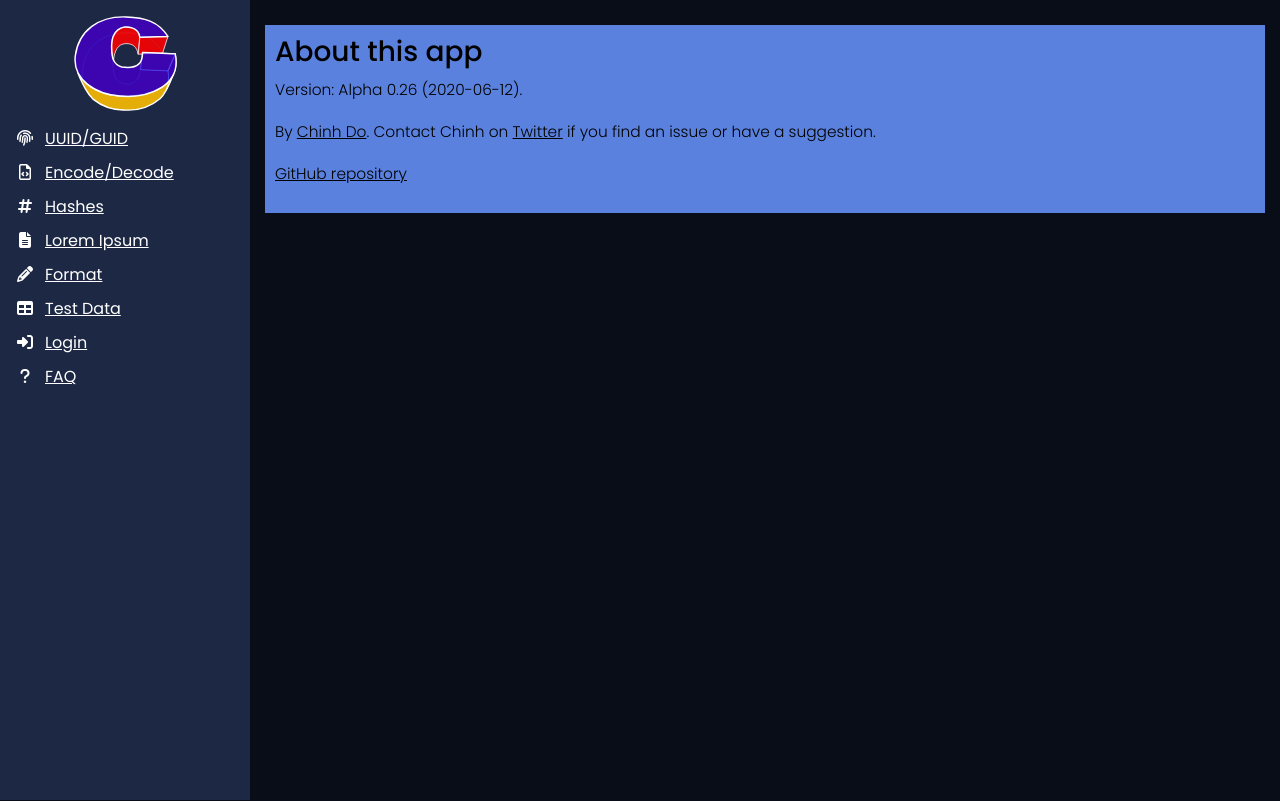
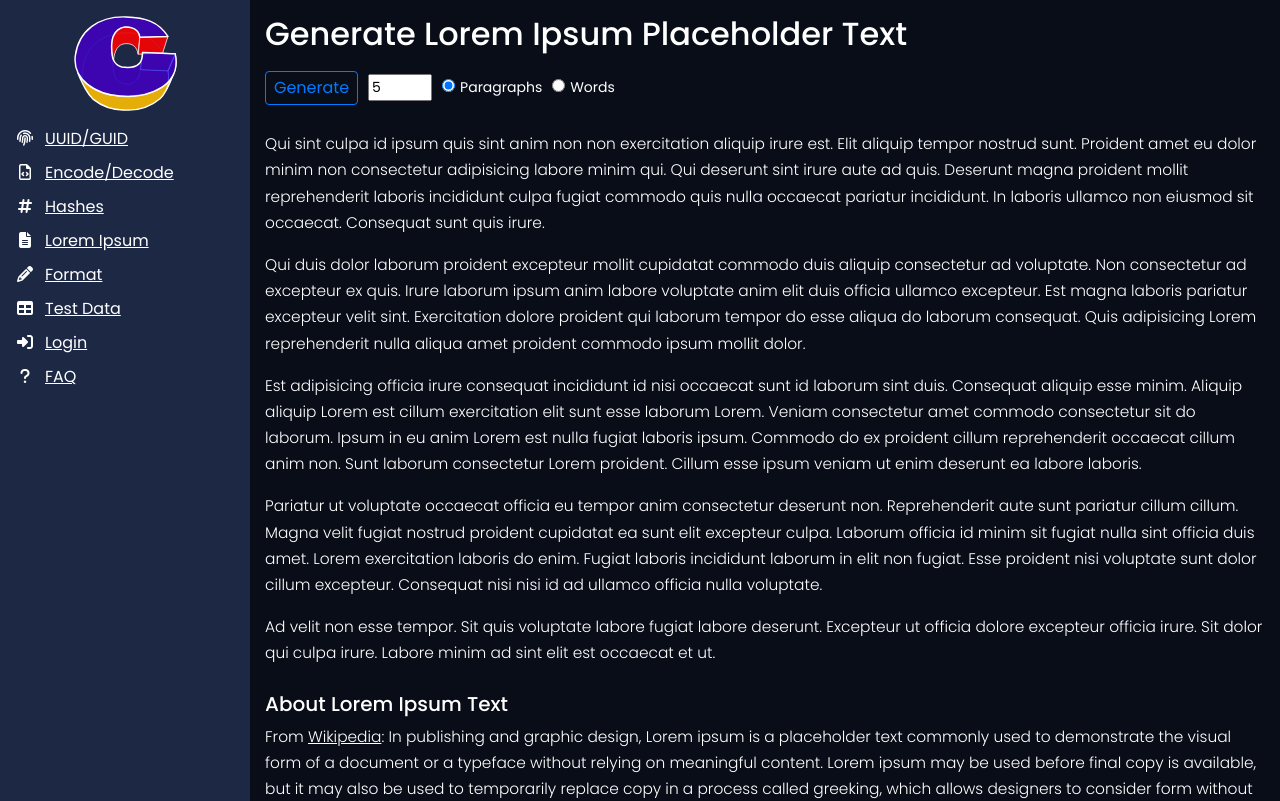
Before and after one commit to chinhdo/programmers-toolbox, a React (Create React App) app: page /lorem-ipsum in a window 1280 px wide. Shown: the top 801 px of the page. Built offline with nearby package versions, Linux system fonts and the light colour scheme; no server answers.

Commit message:
Lorem Ipsum

```diff
--- a/package.json
+++ b/package.json
@@ -10,6 +10,7 @@
     "@types/firebase": "^3.2.1",
     "@types/jest": "^25.2.2",
     "@types/local-storage": "^1.4.0",
+    "@types/lorem-ipsum": "^2.0.0",
     "@types/node": "^14.0.1",
     "@types/p5": "^0.9.0",
     "@types/react": "^16.9.35",
@@ -22,6 +23,7 @@
     "firebase": "^7.14.5",
     "html-encoder-decoder": "^1.3.8",
     "local-storage": "^2.0.0",
+    "lorem-ipsum": "^2.0.3",
     "node-sass": "^4.14.1",
     "p5": "^1.0.0",
     "react": "^16.13.1",
--- a/public/routes.json
+++ b/public/routes.json
@@ -16,6 +16,11 @@
       "status": 200
     },
     {
+      "route": "/lorem-ipsum",
+      "serve": "/index.html",
+      "status": 200
+    },
+    {
       "route": "/hash",
       "serve": "/index.html",
       "status": 200
--- a/src/App.tsx
+++ b/src/App.tsx
@@ -10,6 +10,7 @@ import CryptoPage from './pages/crypto/crypto-page.component';
 import ProfilePage from './pages/profile/profile-page.component';
 import './App.scss';
 import Logo from './components/shared/logo.component';
+import LoremPage from './pages/lorem/lorem-page.component';
 
 type Props = {
 
@@ -96,7 +97,7 @@ class App extends Component<Props, State> {
               <li><Link to="/uuid"><i className="fas fa-fingerprint fa-fw"></i>UUID/GUID</Link></li>
               <li><Link to="/encode"><i className="far fa-file-code fa-fw"></i>Encode/Decode</Link></li>
               <li><Link to="/hash"><i className="fas fa-hashtag fa-fw"></i>Hashes</Link></li>
-              <li><Link to="/lorem"><i className="fas fa-file-alt fa-fw"></i>Lorem Ipsum</Link></li>
+              <li><Link to="/lorem-ipsum"><i className="fas fa-file-alt fa-fw"></i>Lorem Ipsum</Link></li>
               <li><Link to="/format"><i className="fas fa-pencil-alt fa-fw"></i>Format</Link></li>
               <li><Link to="/testdata"><i className="fas fa-table fa-fw"></i>Test Data</Link></li>
 
@@ -126,6 +127,7 @@ class App extends Component<Props, State> {
               <Route path="/uuid"><UuidGen /></Route>
               <Route path="/encode"><EncodingPage /></Route>
               <Route path="/hash"><CryptoPage /></Route>
+              <Route path="/lorem-ipsum"><LoremPage /></Route>
               <Route path="/login"><LoginAndSignUpPage /></Route>
               <Route path="/profile"><ProfilePage currentUser={this.state.currentUser} /></Route>
               <Route exact path="/"><HomePage /></Route>
--- a/src/components/shared/logo.component.tsx
+++ b/src/components/shared/logo.component.tsx
@@ -35,7 +35,7 @@ class Logo extends React.Component<Props, State> {
 
   render(): React.ReactNode {
     return (
-      <div className="LogoComp">
+      <div className="LogoComp" title="Programmer's Toolbox by Chinh Do">
         <svg id="logo" version="1.1" viewBox="-5 -5 297 275">
           <g className="bottom">
             <path id="logo-bottom" fill="red" d="M248.6,102.82c-25.34-43.23-51.1-58.49-105.38-57.54c-57.4-0.04-111.07,31.6-121.2,100.47
--- a/src/index.scss
+++ b/src/index.scss
@@ -12,6 +12,14 @@ body {
 h1 {
   font-size: 2rem;
   padding: 0px 0px 10px 0px;
+}
+
+h3 {
+  font-size: 1.5rem;
+}
+
+h3 {
+  font-size: 1.25rem;
 }
 
 code {
--- a/src/pages/crypto/crypto-page.component.tsx
+++ b/src/pages/crypto/crypto-page.component.tsx
@@ -176,7 +176,7 @@ class CryptoPage extends BaseComponent<Props, State> {
         </div>
         {/* OUTPUT */}
         <div className="output">
-          <textarea spellCheck="false" value={this.state.output}></textarea>
+          <textarea spellCheck="false" value={this.state.output} readOnly></textarea>
         </div>
         <div className="about">
           <h3>About SHA-256 Hashes</h3>
--- /dev/null
+++ b/src/pages/lorem/lorem-page.component.tsx
@@ -0,0 +1,103 @@
+import React, { ChangeEvent } from 'react';
+import './lorem-page.styles.scss';
+import { LoremIpsum } from "lorem-ipsum";
+
+type Props = {
+
+}
+
+enum GenerateType {
+  paragraphs = "paragraphs", words = "words"
+}
+
+type State = {
+  num: number;
+  html: string;
+  generateType: GenerateType;
+}
+
+class LoremPage extends React.Component<Props, State> {
+  constructor(props: Props) {
+    super(props);
+
+    this.state = { num: 5, html: '', generateType: GenerateType.paragraphs };
+
+    this.generate = this.generate.bind(this);
+    this.numberChanged = this.numberChanged.bind(this);
+    this.radioChanged = this.radioChanged.bind(this);
+  }
+
+  componentDidMount(): void {
+    this.generate();
+  }
+
+  generate(): void {
+    const lorem = new LoremIpsum({
+      sentencesPerParagraph: {
+        max: 8,
+        min: 4
+      },
+      wordsPerSentence: {
+        max: 16,
+        min: 4
+      }
+    }, 'html');
+
+    switch (this.state.generateType) {
+      case GenerateType.paragraphs:
+        {
+          this.setState({ html: lorem.generateParagraphs(this.state.num) });
+          break;
+        }
+      case GenerateType.words:
+        {
+          this.setState({ html: lorem.generateWords(this.state.num) });
+          break;
+        }
+    }
+  }
+
+  numberChanged(e: ChangeEvent<HTMLInputElement>): void {
+    let newNum = parseInt(e.target.value);
+    if (newNum > 250) {
+      newNum = 250;
+    }
+    this.setState({ num: newNum });
+  }
+
+  radioChanged(e: ChangeEvent<HTMLInputElement>): void {
+    const value: string = (e.target as HTMLInputElement).value;
+    this.setState({ generateType: GenerateType[value as keyof typeof GenerateType] }, this.generate);
+  }
+
+  render(): React.ReactNode {
+    return <div className="LoremPage">
+      <h1>Generate Lorem Ipsum Placeholder Text</h1>
+      <div className="buttons">
+        <button className="btn btn-outline-primary" onClick={this.generate} title="Generate">Generate</button>
+        <input type="number" title="number of items to generate" value={this.state.num} onChange={this.numberChanged}></input>
+        <label htmlFor="paragraphsOption">
+          <input type="radio" name="generateType" id="paragraphsOption" value="paragraphs"
+            onChange={this.radioChanged} checked={this.state.generateType === GenerateType.paragraphs} />Paragraphs
+            </label>
+        <label htmlFor="wordsOption">
+          <input type="radio" name="generateType" id="wordsOption" value="words"
+            onChange={this.radioChanged} checked={this.state.generateType === GenerateType.words} />Words
+              </label>
+      </div>
+
+      <div className="lorem" dangerouslySetInnerHTML={{ __html: this.state.html }}></div>
+
+      <h3>About Lorem Ipsum Text</h3>
+      <p>From <a href="https://en.wikipedia.org/wiki/Lorem_ipsum">Wikipedia</a>: In publishing and graphic design,
+      Lorem ipsum is a placeholder text commonly used to demonstrate the visual form of a document or a typeface without
+      relying on meaningful content. Lorem ipsum may be used before final copy is available, but it may also be used to temporarily
+      replace copy in a process called greeking, which allows designers to consider form without the meaning of the text influencing the design.</p>
+      <p>Lorem ipsum is typically a corrupted version of De finibus bonorum et malorum, a first-century BCE text by the Roman statesman and philosopher Cicero, with words altered, added, and removed to make it nonsensical, improper Latin.</p>
+      <p>Versions of the Lorem ipsum text have been used in typesetting at least since the 1960s, when it was popularized by advertisements for Letraset transfer sheets. Lorem ipsum was introduced to the digital world in the mid-1980s when Aldus employed it in graphic and word-processing templates for its desktop publishing program PageMaker. Other popular word processors including Pages and Microsoft Word have since adopted Lorem ipsum as well.</p>
+      <p>This page uses the npm package <a href="https://www.npmjs.com/package/lorem-ipsum">lorem-ipsum</a> behind the scene.</p>
+    </div>;
+  }
+}
+
+export default LoremPage;
--- /dev/null
+++ b/src/pages/lorem/lorem-page.styles.scss
@@ -0,0 +1,22 @@
+.LoremPage {
+  .lorem {
+    margin: 25px 0px;
+  }
+
+  input, button {
+    margin-right: 10px
+  }
+
+  input[type=number] {
+    width: 4rem;
+  }
+
+  input[type=radio] {
+    margin: 0px 5px 0px 0px;
+  }
+
+  label {
+    margin-right: 10px
+  }
+
+}
```
Also changed, not shown: 1 other file (tests, documents, lock files or other folders).
